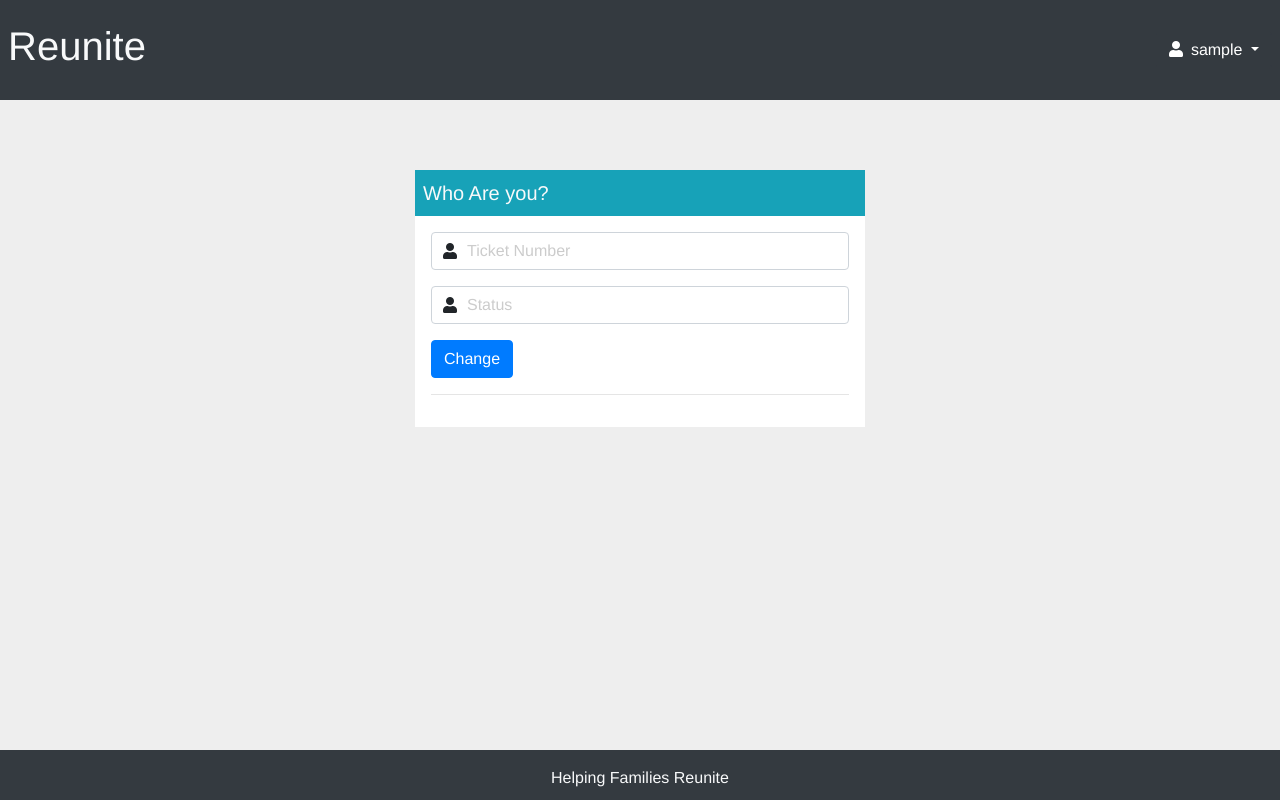
After one commit to weirdaze/reunite, a PHP site: page /test_change_status.php in a window 1280 px wide. The commit adds this page. Run offline with PHP 8.4, Linux system fonts and the light colour scheme; the visitor is signed in with stand-in values (Sample User, id 1); some libraries are stand-ins or nearby versions.

Commit message:
testing change status

```diff
--- a/change_ticket_status.php
+++ b/change_ticket_status.php
@@ -6,6 +6,6 @@
 	// echo "this is the user ID:".$userid;
 	$execStr = "python /var/www/html/reunite/scripts/change_ticket_status.py ".$ticket_number." ".$userid." ".$status;
 	$result = exec($execStr);
-	//echo $execStr;
+	echo $execStr;
 	// header("Location: display_tickets.php");
 ?>
--- /dev/null
+++ b/test_change_status.php
@@ -0,0 +1,26 @@
+<?php
+	$admin = 1;
+	include 'header.php';
+	// this form is going to be for creating a user
+?>
+
+<style>
+	body {
+		background-color: #eee;
+	}
+</style>
+<form class="loginBox signin pb-3" method="post" action="change_ticket_status.php">
+	<div class="bg-info text-light p-2 mb-3 lead">Who Are you?</div>
+	<div class="form-group mx-3">
+		<div class="input-icon"><i class="fa fa-user"></i></div>
+		<input class="form-control mb-2" type="text" name="ticket_number" placeholder="Ticket Number">
+	</div>
+	<div class="form-group mx-3">
+		<div class="input-icon"><i class="fa fa-user"></i></div>
+		<input class="form-control mb-2" type="text" name="status" placeholder="Status">
+	</div>
+	<input class="btn btn-primary mx-3" type="submit" value="Change">
+	<hr class="mx-3" />
+
+</form>
+<?php include 'footer_login.php'?>
```
